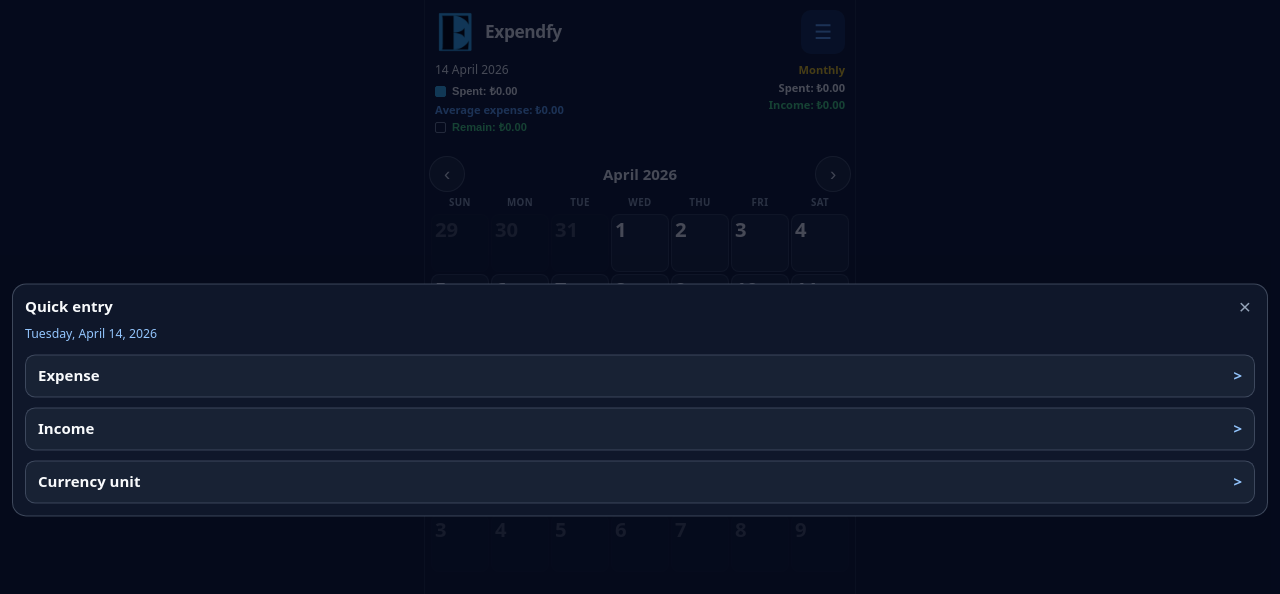
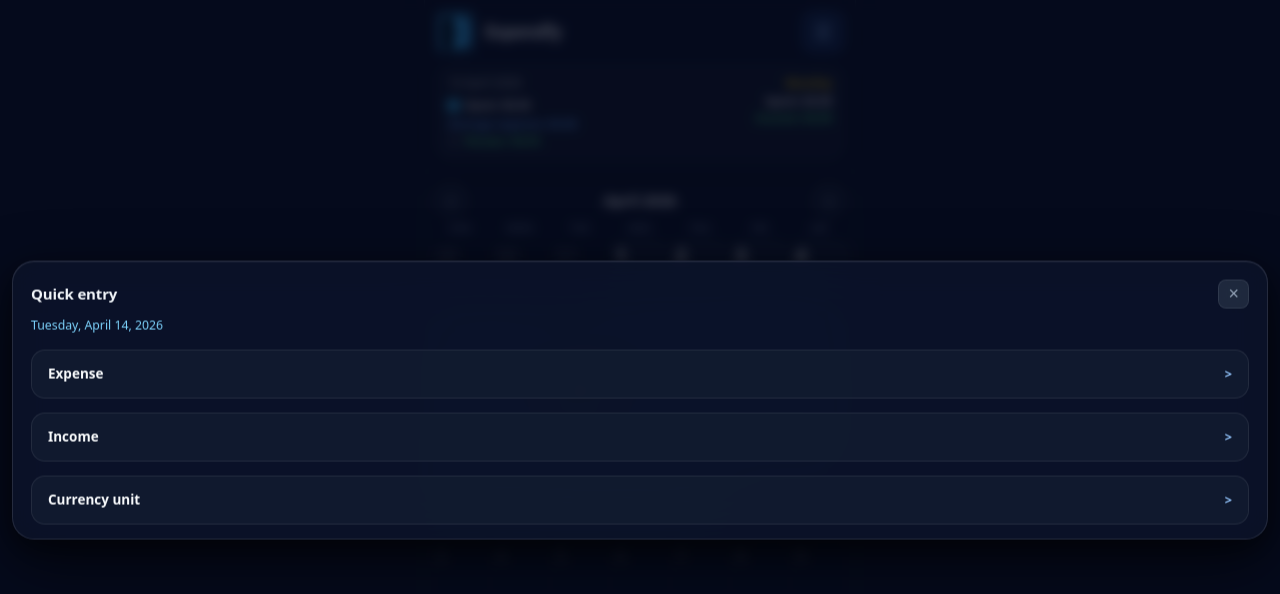
Before and after one commit to mushfiq-faiyaz/Expendfy-Mobile, a React (Vite) app: page / in a window 1280 px wide. Shown: the top 594 px of the page. Built offline with nearby package versions, Linux system fonts and the light colour scheme.

Commit message:
UI change

```diff
--- a/src/index.css
+++ b/src/index.css
@@ -1,3 +1,18 @@
+/* ─── CSS custom properties ────────────────────────────────────── */
+:root {
+  --glass-bg:      rgba(22, 32, 52, 0.70);
+  --glass-bg-deep: rgba(13, 20, 37, 0.88);
+  --glass-border:  rgba(255, 255, 255, 0.09);
+  --glass-shadow:  0 8px 32px rgba(0, 0, 0, 0.45);
+  --glass-blur:    blur(20px) saturate(180%);
+  --radius-card:   16px;
+  --radius-modal:  22px;
+  --radius-input:  12px;
+  --radius-btn:    12px;
+  --blue-glow:     0 0 0 3px rgba(59, 130, 246, 0.22);
+}
+
+/* ─── Reset ─────────────────────────────────────────────────────── */
 *,
 *::before,
 *::after {
@@ -45,11 +60,17 @@
   flex-direction: column;
 }
 
-/* Header */
+/* ─── Header ────────────────────────────────────────────────────── */
 .app-header {
-  padding: 10px 10px 8px;
-  background: #0f172a;
+  padding: 10px 10px 10px;
+  background: rgba(15, 23, 42, 0.80);
+  backdrop-filter: blur(16px) saturate(160%);
+  -webkit-backdrop-filter: blur(16px) saturate(160%);
+  border-bottom: 1px solid var(--glass-border);
+  box-shadow: 0 1px 0 rgba(255, 255, 255, 0.05), 0 4px 20px rgba(0, 0, 0, 0.30);
   flex-shrink: 0;
+  position: relative;
+  z-index: 10;
 }
 
 .app-header__row {
@@ -74,11 +95,18 @@
 }
 
 .app-header__meta {
-  margin-top: 8px;
+  margin-top: 10px;
   display: flex;
   justify-content: space-between;
   align-items: flex-start;
   gap: 8px;
+  background: rgba(30, 41, 59, 0.45);
+  backdrop-filter: blur(8px);
+  -webkit-backdrop-filter: blur(8px);
+  border: 1px solid rgba(255, 255, 255, 0.07);
+  border-radius: var(--radius-card);
+  padding: 10px 12px 8px;
+  box-shadow: 0 2px 10px rgba(0, 0, 0, 0.25);
 }
 
 .app-header__leftStats {
@@ -87,9 +115,9 @@
 }
 
 .app-header__date {
-  margin: 0 0 4px;
+  margin: 0 0 5px;
   font-size: 0.8rem;
-  color: #f8fafc;
+  color: rgba(248, 250, 252, 0.75);
 }
 
 .app-header__pick {
@@ -105,15 +133,17 @@
 .app-header__pick-box {
   width: 11px;
   height: 11px;
-  border-radius: 2px;
-  border: 1px solid rgba(148, 163, 184, 0.8);
+  border-radius: 3px;
+  border: 1px solid rgba(148, 163, 184, 0.7);
   background: transparent;
   flex-shrink: 0;
+  transition: background 0.15s, border-color 0.15s;
 }
 
 .app-header__pick--on .app-header__pick-box {
   background: #38bdf8;
   border-color: #38bdf8;
+  box-shadow: 0 0 6px rgba(56, 189, 248, 0.5);
 }
 
 .app-header__stats {
@@ -160,23 +190,32 @@
   flex-shrink: 0;
   width: 44px;
   height: 44px;
-  border: none;
-  border-radius: 10px;
-  background: rgba(59, 130, 246, 0.2);
-  color: #60a5fa;
+  border: 1px solid rgba(255, 255, 255, 0.10);
+  border-radius: 13px;
+  background: rgba(59, 130, 246, 0.18);
+  backdrop-filter: blur(8px);
+  -webkit-backdrop-filter: blur(8px);
+  color: #93c5fd;
   font-size: 1.35rem;
   line-height: 1;
   cursor: pointer;
   display: flex;
   align-items: center;
   justify-content: center;
+  transition: background 0.15s, transform 0.12s;
+  box-shadow: 0 2px 8px rgba(0, 0, 0, 0.25);
+}
+
+.app-header__menu:hover {
+  background: rgba(59, 130, 246, 0.28);
 }
 
 .app-header__menu:active {
-  background: rgba(59, 130, 246, 0.35);
+  background: rgba(59, 130, 246, 0.38);
+  transform: scale(0.94);
 }
 
-/* Main + calendar */
+/* ─── Main + Calendar ───────────────────────────────────────────── */
 .app-main {
   flex: 1;
   display: flex;
@@ -198,21 +237,25 @@
   align-items: center;
   justify-content: space-between;
   flex-shrink: 0;
-  padding: 2px 0 0;
+  padding: 2px 4px 0;
 }
 
 .calendar__month {
   font-weight: 600;
   font-size: 1rem;
   color: #f8fafc;
+  letter-spacing: -0.01em;
 }
 
+/* circular glass nav buttons */
 .calendar__nav-btn {
   width: 36px;
   height: 36px;
   border-radius: 999px;
-  border: 1px solid rgba(148, 163, 184, 0.35);
-  background: rgba(30, 41, 59, 0.9);
+  border: 1px solid rgba(255, 255, 255, 0.10);
+  background: rgba(30, 41, 59, 0.65);
+  backdrop-filter: blur(8px);
+  -webkit-backdrop-filter: blur(8px);
   color: #e2e8f0;
   font-size: 1.25rem;
   line-height: 1;
@@ -220,6 +263,18 @@
   display: flex;
   align-items: center;
   justify-content: center;
+  box-shadow: 0 2px 8px rgba(0, 0, 0, 0.30), 0 1px 0 rgba(255, 255, 255, 0.06) inset;
+  transition: background 0.15s, transform 0.12s, box-shadow 0.12s;
+}
+
+.calendar__nav-btn:hover {
+  background: rgba(51, 65, 85, 0.80);
+  box-shadow: 0 4px 14px rgba(0, 0, 0, 0.35), 0 1px 0 rgba(255, 255, 255, 0.08) inset;
+}
+
+.calendar__nav-btn:active {
+  transform: scale(0.90);
+  background: rgba(71, 85, 105, 0.90);
 }
 
 .calendar__gridHost {
@@ -243,7 +298,7 @@
   font-size: 0.65rem;
   font-weight: 600;
   letter-spacing: 0.04em;
-  color: #94a3b8;
+  color: #64748b;
   min-width: 0;
 }
 
@@ -253,14 +308,17 @@
   box-sizing: content-box;
 }
 
+/* Day cells — glass, rounder corners, subtle hover/press */
 .calendar__cell {
   width: 100%;
   height: 100%;
   min-height: 0;
   min-width: 0;
-  border-radius: 8px;
-  border: 1px solid rgba(148, 163, 184, 0.2);
-  background: rgba(30, 41, 59, 0.85);
+  border-radius: 12px;
+  border: 1px solid rgba(255, 255, 255, 0.06);
+  background: rgba(28, 40, 60, 0.60);
+  backdrop-filter: blur(4px);
+  -webkit-backdrop-filter: blur(4px);
   color: #f8fafc;
   padding: clamp(2px, 6%, 10px) clamp(3px, 5%, 8px);
   display: flex;
@@ -270,6 +328,18 @@
   cursor: pointer;
   font: inherit;
   text-align: left;
+  transition: background 0.15s, transform 0.10s, box-shadow 0.15s;
+  box-shadow: 0 1px 4px rgba(0, 0, 0, 0.22);
+}
+
+.calendar__cell:hover {
+  background: rgba(40, 55, 80, 0.75);
+  box-shadow: 0 3px 10px rgba(0, 0, 0, 0.30);
+}
+
+.calendar__cell:active {
+  transform: scale(0.94);
+  background: rgba(51, 65, 95, 0.85);
 }
 
 .calendar__cell--empty {
@@ -277,22 +347,36 @@
   pointer-events: none;
   border: none;
   background: transparent;
+  box-shadow: none;
+  backdrop-filter: none;
 }
 
 .calendar__cell--otherMonth {
-  opacity: 0.26;
-  border-color: rgba(148, 163, 184, 0.1);
-  background: rgba(30, 41, 59, 0.45);
+  opacity: 0.22;
+  border-color: rgba(255, 255, 255, 0.04);
+  background: rgba(22, 32, 50, 0.35);
 }
 
 .calendar__cell--selected:not(.calendar__cell--today) {
-  outline: 2px solid rgba(96, 165, 250, 0.55);
+  outline: 2px solid rgba(96, 165, 250, 0.60);
   outline-offset: -1px;
+  background: rgba(37, 58, 92, 0.70);
 }
 
+/* Today — glowing yellow glass pill */
 .calendar__cell--today {
-  border: 2px solid #3b82f6;
-  box-shadow: 0 0 0 1px rgba(59, 130, 246, 0.35);
+  background: rgba(234, 179, 8, 0.18);
+  border: 1.5px solid rgba(250, 204, 21, 0.55);
+  box-shadow:
+    0 0 0 2px rgba(234, 179, 8, 0.15),
+    0 3px 14px rgba(234, 179, 8, 0.28),
+    0 1px 0 rgba(253, 230, 138, 0.10) inset;
+  backdrop-filter: blur(8px);
+  -webkit-backdrop-filter: blur(8px);
+}
+
+.calendar__cell--today:hover {
+  background: rgba(234, 179, 8, 0.28);
 }
 
 .calendar__day-num {
@@ -303,7 +387,7 @@
 
 .calendar__day-spend {
   font-size: clamp(0.52rem, 2vmin, 0.82rem);
-  color: #ffffff;
+  color: rgba(255, 255, 255, 0.85);
   margin-top: auto;
   max-width: 100%;
   overflow: hidden;
@@ -326,12 +410,14 @@
   min-height: 1.2em;
 }
 
-/* Drawer */
+/* ─── Side Drawer ───────────────────────────────────────────────── */
 .drawer__backdrop {
   position: fixed;
   inset: 0;
   z-index: 40;
-  background: rgba(15, 23, 42, 0.65);
+  background: rgba(7, 12, 26, 0.70);
+  backdrop-filter: blur(4px);
+  -webkit-backdrop-filter: blur(4px);
   border: none;
   cursor: pointer;
 }
@@ -343,9 +429,11 @@
   bottom: 0;
   z-index: 50;
   width: min(78vw, 280px);
-  background: #0f172a;
-  border-right: 1px solid rgba(148, 163, 184, 0.25);
-  box-shadow: 8px 0 24px rgba(0, 0, 0, 0.35);
+  background: rgba(10, 18, 35, 0.92);
+  backdrop-filter: var(--glass-blur);
+  -webkit-backdrop-filter: var(--glass-blur);
+  border-right: 1px solid rgba(255, 255, 255, 0.09);
+  box-shadow: 12px 0 40px rgba(0, 0, 0, 0.50);
   animation: drawer-in 0.22s ease-out;
   display: flex;
   flex-direction: column;
@@ -365,18 +453,23 @@
   align-items: center;
   justify-content: space-between;
   padding: 16px 14px;
-  border-bottom: 1px solid rgba(148, 163, 184, 0.2);
+  border-bottom: 1px solid rgba(255, 255, 255, 0.07);
   font-weight: 600;
 }
 
 .drawer__close {
   border: none;
   background: transparent;
-  color: #94a3b8;
+  color: #64748b;
   font-size: 1.5rem;
   line-height: 1;
   cursor: pointer;
   padding: 4px 8px;
+  transition: color 0.15s;
+}
+
+.drawer__close:hover {
+  color: #94a3b8;
 }
 
 .drawer__nav {
@@ -400,34 +493,47 @@
 
 .drawer__currency-select {
   width: 100%;
-  border-radius: 10px;
-  border: 1px solid rgba(148, 163, 184, 0.28);
-  background: rgba(30, 41, 59, 0.75);
+  border-radius: var(--radius-input);
+  border: 1px solid rgba(255, 255, 255, 0.10);
+  background: rgba(22, 32, 52, 0.75);
   color: #f8fafc;
   padding: 10px 12px;
   font: inherit;
+  transition: border-color 0.15s, box-shadow 0.15s;
+}
+
+.drawer__currency-select:focus {
+  outline: none;
+  border-color: rgba(96, 165, 250, 0.65);
+  box-shadow: var(--blue-glow);
 }
 
 .drawer__item {
   text-align: left;
   padding: 14px 16px;
-  border-radius: 10px;
-  border: 1px solid rgba(148, 163, 184, 0.25);
-  background: rgba(30, 41, 59, 0.6);
+  border-radius: var(--radius-card);
+  border: 1px solid rgba(255, 255, 255, 0.08);
+  background: rgba(30, 41, 59, 0.50);
   color: #f8fafc;
   font: inherit;
   font-weight: 600;
   cursor: pointer;
+  transition: background 0.15s, transform 0.10s;
+}
+
+.drawer__item:hover {
+  background: rgba(40, 55, 80, 0.70);
 }
 
 .drawer__item:active {
-  background: rgba(51, 65, 85, 0.9);
+  background: rgba(51, 65, 85, 0.90);
+  transform: scale(0.97);
 }
 
 .drawer__about {
   margin-top: auto;
   padding: 12px;
-  border-top: 1px solid rgba(148, 163, 184, 0.2);
+  border-top: 1px solid rgba(255, 255, 255, 0.07);
 }
 
 .drawer__about-title {
@@ -441,15 +547,17 @@
   margin: 0;
   font-size: 0.74rem;
   line-height: 1.45;
-  color: #94a3b8;
+  color: #64748b;
 }
 
-/* Bottom sheets */
+/* ─── Bottom Sheets ─────────────────────────────────────────────── */
 .sheet__backdrop {
   position: fixed;
   inset: 0;
   z-index: 60;
-  background: rgba(15, 23, 42, 0.6);
+  background: rgba(7, 12, 26, 0.65);
+  backdrop-filter: blur(4px);
+  -webkit-backdrop-filter: blur(4px);
   border: none;
   cursor: pointer;
 }
@@ -462,11 +570,15 @@
   z-index: 70;
   max-height: min(88vh, 640px);
   overflow: auto;
-  background: #0f172a;
-  border-top-left-radius: 16px;
-  border-top-right-radius: 16px;
-  border: 1px solid rgba(148, 163, 184, 0.25);
-  padding: 8px 16px 20px;
+  background: rgba(13, 20, 37, 0.92);
+  backdrop-filter: var(--glass-blur);
+  -webkit-backdrop-filter: var(--glass-blur);
+  border-top-left-radius: 22px;
+  border-top-right-radius: 22px;
+  border: 1px solid rgba(255, 255, 255, 0.09);
+  border-bottom: none;
+  padding: 8px 16px 24px;
+  box-shadow: 0 -8px 40px rgba(0, 0, 0, 0.55), 0 1px 0 rgba(255, 255, 255, 0.06) inset;
   animation: sheet-up 0.25s ease-out;
 }
 
@@ -483,8 +595,8 @@
   width: 40px;
   height: 4px;
   border-radius: 999px;
-  background: rgba(148, 163, 184, 0.45);
-  margin: 4px auto 12px;
+  background: rgba(148, 163, 184, 0.35);
+  margin: 6px auto 14px;
 }
 
 .sheet__title {
@@ -497,7 +609,7 @@
 .sheet__locked {
   margin: 0 0 10px;
   font-size: 0.85rem;
-  color: #94a3b8;
+  color: #64748b;
 }
 
 .sheet__income-total {
@@ -524,16 +636,19 @@
 }
 
 .sheet__empty {
-  color: #94a3b8;
+  color: #64748b;
   font-size: 0.9rem;
   padding: 8px 0;
 }
 
 .sheet__row {
-  padding: 10px 12px;
-  border-radius: 10px;
-  background: rgba(30, 41, 59, 0.75);
-  border: 1px solid rgba(148, 163, 184, 0.2);
+  padding: 12px 14px;
+  border-radius: var(--radius-card);
+  background: rgba(30, 41, 59, 0.60);
+  backdrop-filter: blur(6px);
+  -webkit-backdrop-filter: blur(6px);
+  border: 1px solid rgba(255, 255, 255, 0.07);
+  box-shadow: 0 2px 8px rgba(0, 0, 0, 0.20);
 }
 
 .sheet__row-main {
@@ -552,7 +667,7 @@
 .sheet__time {
   display: block;
   font-size: 0.72rem;
-  color: #94a3b8;
+  color: #64748b;
   margin-top: 4px;
 }
 
@@ -581,7 +696,7 @@
 }
 
 .sheet__timer--off {
-  color: #64748b;
+  color: #475569;
 }
 
 .sheet__row-actions {
@@ -613,18 +728,27 @@
   flex: 1;
 }
 
+/* Inputs — glass inset + focus glow */
 .sheet__input {
   width: 100%;
-  padding: 10px 12px;
-  border-radius: 10px;
-  border: 1px solid rgba(148, 163, 184, 0.35);
-  background: rgba(15, 23, 42, 0.9);
+  padding: 12px 14px;
+  border-radius: var(--radius-input);
+  border: 1px solid rgba(148, 163, 184, 0.20);
+  background: rgba(10, 18, 38, 0.60);
   color: #f8fafc;
   font: inherit;
+  transition: border-color 0.18s, box-shadow 0.18s, background 0.18s;
 }
 
 .sheet__input::placeholder {
-  color: #64748b;
+  color: #475569;
+}
+
+.sheet__input:focus {
+  outline: none;
+  border-color: rgba(96, 165, 250, 0.70);
+  background: rgba(15, 28, 55, 0.75);
+  box-shadow: var(--blue-glow);
 }
 
 .sheet__dismiss {
@@ -632,50 +756,83 @@
   margin-top: 4px;
 }
 
+/* ─── Buttons ───────────────────────────────────────────────────── */
 .btn {
-  border-radius: 10px;
+  border-radius: var(--radius-btn);
   border: 1px solid transparent;
   padding: 10px 14px;
   font: inherit;
   font-weight: 600;
   cursor: pointer;
+  transition: transform 0.12s, box-shadow 0.12s, background 0.15s, opacity 0.15s;
 }
 
+/* Primary — gradient + glow */
 .btn--primary {
-  background: #2563eb;
+  background: linear-gradient(135deg, #4695ff 0%, #2563eb 100%);
   color: #fff;
-  border-color: #1d4ed8;
+  border-color: rgba(37, 99, 235, 0.60);
+  box-shadow: 0 4px 14px rgba(37, 99, 235, 0.40);
+}
+
+.btn--primary:hover {
+  background: linear-gradient(135deg, #58a2ff 0%, #2d6ef5 100%);
+  box-shadow: 0 6px 20px rgba(37, 99, 235, 0.55);
+  transform: scale(1.03);
 }
 
 .btn--primary:active {
-  background: #1d4ed8;
+  transform: scale(0.96);
+  box-shadow: 0 2px 8px rgba(37, 99, 235, 0.35);
 }
 
 .btn--ghost {
-  background: transparent;
+  background: rgba(30, 41, 59, 0.45);
   color: #94a3b8;
-  border-color: rgba(148, 163, 184, 0.35);
+  border-color: rgba(148, 163, 184, 0.22);
+}
+
+.btn--ghost:hover {
+  background: rgba(40, 55, 80, 0.60);
+}
+
+.btn--ghost:active {
+  transform: scale(0.96);
 }
 
 .btn--danger {
-  background: rgba(239, 68, 68, 0.15);
+  background: rgba(239, 68, 68, 0.12);
   color: #f87171;
-  border-color: rgba(248, 113, 113, 0.35);
+  border-color: rgba(248, 113, 113, 0.30);
+}
+
+.btn--danger:hover {
+  background: rgba(239, 68, 68, 0.22);
+}
+
+.btn--danger:active {
+  transform: scale(0.96);
 }
 
 .btn:disabled {
-  opacity: 0.45;
+  opacity: 0.38;
   cursor: not-allowed;
+  transform: none !important;
+  box-shadow: none !important;
 }
 
+/* ─── Quick Entry Modal ─────────────────────────────────────────── */
 .quick-modal__backdrop {
   position: fixed;
   inset: 0;
   z-index: 85;
-  background: rgba(2, 6, 23, 0.72);
+  background: rgba(2, 6, 23, 0.70);
+  backdrop-filter: blur(6px);
+  -webkit-backdrop-filter: blur(6px);
   border: none;
 }
 
+/* Frosted glass modal surface */
 .quick-modal {
   position: fixed;
   z-index: 90;
@@ -683,13 +840,19 @@
   right: 12px;
   top: 50%;
   transform: translateY(-50%);
-  border-radius: 14px;
-  border: 1px solid rgba(148, 163, 184, 0.35);
-  background: #0f172a;
-  padding: 12px;
+  border-radius: var(--radius-modal);
+  border: 1px solid rgba(255, 255, 255, 0.11);
+  background: rgba(13, 20, 40, 0.84);
+  backdrop-filter: blur(28px) saturate(200%);
+  -webkit-backdrop-filter: blur(28px) saturate(200%);
+  box-shadow:
+    0 24px 64px rgba(0, 0, 0, 0.60),
+    0 8px 24px rgba(0, 0, 0, 0.40),
+    0 1px 0 rgba(255, 255, 255, 0.06) inset;
+  padding: 18px 18px 14px;
   display: flex;
   flex-direction: column;
-  gap: 10px;
+  gap: 14px;
   max-height: min(80dvh, 620px);
   overflow: auto;
 }
@@ -703,50 +866,86 @@
 .quick-modal__title {
   margin: 0;
   font-size: 1rem;
+  font-weight: 700;
+  letter-spacing: -0.01em;
+  color: #f1f5f9;
 }
 
 .quick-modal__close {
   border: none;
-  background: transparent;
+  background: rgba(51, 65, 85, 0.50);
+  backdrop-filter: blur(8px);
   color: #94a3b8;
-  font-size: 1.4rem;
+  font-size: 1.2rem;
   line-height: 1;
-  padding: 0 4px;
+  padding: 4px 9px 5px;
+  border-radius: 8px;
+  border: 1px solid rgba(255, 255, 255, 0.08);
+  cursor: pointer;
+  transition: background 0.15s, color 0.15s;
+}
+
+.quick-modal__close:hover {
+  background: rgba(71, 85, 105, 0.70);
+  color: #f1f5f9;
 }
 
 .quick-modal__date {
-  margin: -2px 0 2px;
-  color: #93c5fd;
+  margin: -6px 0 2px;
+  color: #7dd3fc;
   font-size: 0.82rem;
+  font-weight: 500;
 }
 
+/* Section + trigger — settings-list feel */
 .quick-modal__section {
   display: flex;
   flex-direction: column;
-  gap: 8px;
+  gap: 0;
+  border-radius: 14px;
+  overflow: hidden;
+  border: 1px solid rgba(255, 255, 255, 0.08);
+  background: rgba(22, 33, 54, 0.55);
 }
 
-.quick-modal__row {
-  display: flex;
-  gap: 8px;
+.quick-modal__section + .quick-modal__section {
+  /* handled by gap on parent */
 }
 
 .quick-modal__trigger {
-  border: 1px solid rgba(148, 163, 184, 0.3);
-  background: rgba(30, 41, 59, 0.65);
+  border: none;
+  background: transparent;
   color: #f8fafc;
-  border-radius: 10px;
-  padding: 10px 12px;
+  padding: 14px 16px;
   font: inherit;
   font-weight: 600;
+  font-size: 0.9rem;
   display: flex;
   justify-content: space-between;
   align-items: center;
+  cursor: pointer;
+  transition: background 0.15s;
+  border-bottom: 1px solid rgba(255, 255, 255, 0.06);
+  width: 100%;
+  text-align: left;
+}
+
+.quick-modal__trigger:last-child {
+  border-bottom: none;
+}
+
+.quick-modal__trigger:hover {
+  background: rgba(40, 55, 85, 0.50);
+}
+
+.quick-modal__trigger:active {
+  background: rgba(55, 70, 100, 0.60);
 }
 
 .quick-modal__chev {
   color: #93c5fd;
-  transition: transform 0.2s ease;
+  transition: transform 0.20s ease;
+  font-size: 0.85rem;
 }
 
 .quick-modal__chev--open {
@@ -756,7 +955,15 @@
 .quick-modal__panel {
   display: flex;
   flex-direction: column;
-  gap: 8px;
+  gap: 10px;
+  padding: 12px 14px 14px;
+  background: rgba(10, 18, 38, 0.40);
+  border-top: 1px solid rgba(255, 255, 255, 0.05);
+}
+
+/* override gap on sections that have panels open */
+.quick-modal__section {
+  gap: 0;
 }
 
 .quick-modal__list {
@@ -774,10 +981,10 @@
   display: flex;
   justify-content: space-between;
   gap: 8px;
-  padding: 8px 10px;
-  border-radius: 8px;
-  background: rgba(30, 41, 59, 0.55);
-  border: 1px solid rgba(148, 163, 184, 0.2);
+  padding: 9px 11px;
+  border-radius: 10px;
+  background: rgba(30, 41, 59, 0.50);
+  border: 1px solid rgba(255, 255, 255, 0.07);
   font-size: 0.85rem;
 }
 
@@ -798,7 +1005,7 @@
   justify-content: space-between;
   align-items: center;
   gap: 8px;
-  color: #94a3b8;
+  color: #64748b;
   font-size: 0.72rem;
 }
 
@@ -812,6 +1019,6 @@
 }
 
 .quick-modal__empty {
-  color: #94a3b8;
+  color: #64748b;
   font-size: 0.82rem;
 }
```
Also changed, not shown: src/App.tsx (+22 -4 lines).
